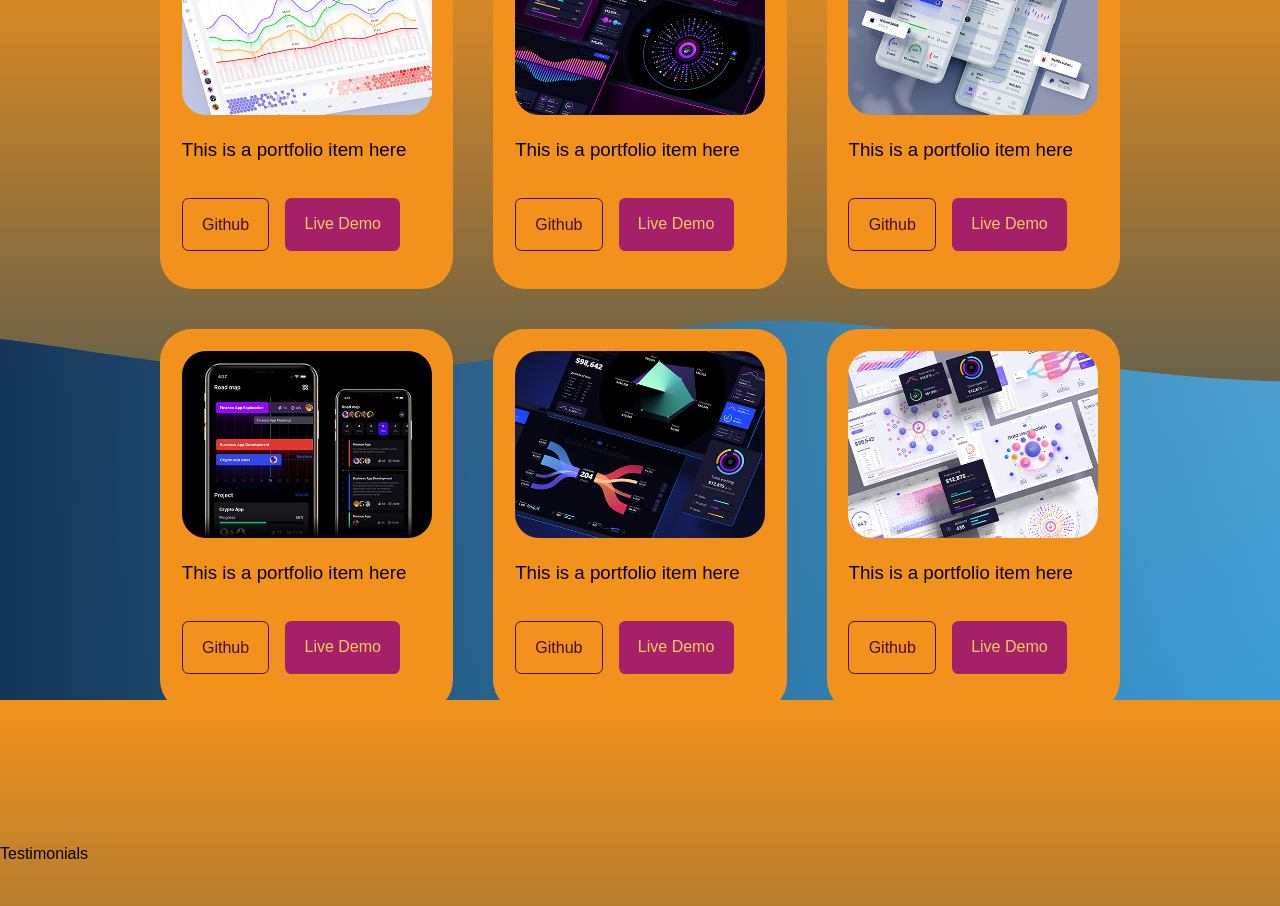
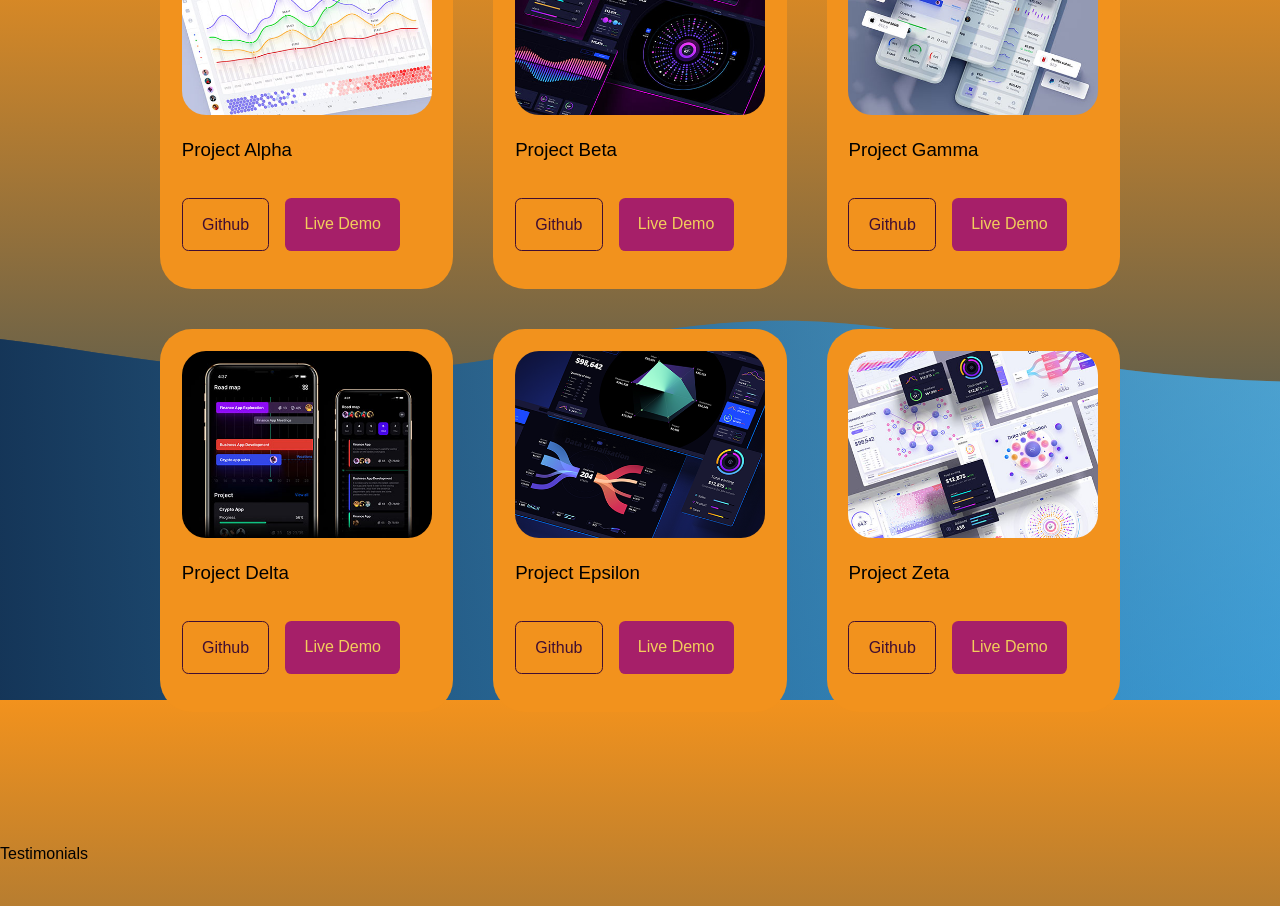
Before and after one commit to imBadAlpha/my-website, a React (Create React App) app: page / in a window 1280 px wide. Shown: the part 3300-4206 px from the top of the page. Built offline with nearby package versions, Linux system fonts and the light colour scheme; a web font is replaced by a local one.

Commit message:
Tweaks in the portfolio section

```diff
--- a/src/components/portfolio/Portfolio.jsx
+++ b/src/components/portfolio/Portfolio.jsx
@@ -7,6 +7,15 @@ import IMG4 from '../../assets/images/portfolio4.jpg'
 import IMG5 from '../../assets/images/portfolio5.png'
 import IMG6 from '../../assets/images/portfolio6.jpg'
 
+const data = [
+  {id: 1, "image": IMG1, title: "Project Alpha", github: "https://github.com", demo: "#"},
+  {id: 2, "image": IMG2, title: "Project Beta", github: "https://github.com", demo: "#"},
+  {id: 3, "image": IMG3, title: "Project Gamma", github: "https://github.com", demo: "#"},
+  {id: 4, "image": IMG4, title: "Project Delta", github: "https://github.com", demo: "#"},
+  {id: 5, "image": IMG5, title: "Project Epsilon", github: "https://github.com", demo: "#"},
+  {id: 6, "image": IMG6, title: "Project Zeta", github: "https://github.com", demo: "#"}
+]
+
 const Portfolio = () => {
   return (
     <section id='portfolio'>
@@ -14,71 +23,22 @@ const Portfolio = () => {
       <h2>Portfolio</h2>
 
       <div className='container portfolio__container'>
-        <article className='portfolio__item'>
-          <div className='portfolio__item-image'>
-            <img src={IMG1} alt="" />
-          </div>
-          <h3>This is a portfolio item here</h3>
-          <div className='portfolio__item-cta'>
-            <a href="https://github.com/imBadAlpha" className='btn' >Github</a>
-            <a href="#" className='btn btn-primary'>Live Demo</a>
-          </div>
-        </article>
-
-        <article className='portfolio__item'>
-          <div className='portfolio__item-image'>
-            <img src={IMG2} alt="" />
-          </div>
-          <h3>This is a portfolio item here</h3>
-          <div className='portfolio__item-cta'>
-            <a href="https://github.com/imBadAlpha" className='btn' >Github</a>
-            <a href="#" className='btn btn-primary'>Live Demo</a>
-          </div>
-        </article>
-
-        <article className='portfolio__item'>
-          <div className='portfolio__item-image'>
-            <img src={IMG3} alt="" />
-          </div>
-          <h3>This is a portfolio item here</h3>
-          <div className='portfolio__item-cta'>
-            <a href="https://github.com/imBadAlpha" className='btn' >Github</a>
-            <a href="#" className='btn btn-primary'>Live Demo</a>
-          </div>
-        </article>
-
-        <article className='portfolio__item'>
-          <div className='portfolio__item-image'>
-            <img src={IMG4} alt="" />
-          </div>
-          <h3>This is a portfolio item here</h3>
-          <div className='portfolio__item-cta'>
-            <a href="https://github.com/imBadAlpha" className='btn' >Github</a>
-            <a href="#" className='btn btn-primary'>Live Demo</a>
-          </div>
-        </article>
-
-        <article className='portfolio__item'>
-          <div className='portfolio__item-image'>
-            <img src={IMG5} alt="" />
-          </div>
-          <h3>This is a portfolio item here</h3>
-          <div className='portfolio__item-cta'>
-            <a href="https://github.com/imBadAlpha" className='btn' >Github</a>
-            <a href="#" className='btn btn-primary'>Live Demo</a>
-          </div>
-        </article>
-
-        <article className='portfolio__item'>
-          <div className='portfolio__item-image'>
-            <img src={IMG6} alt="" />
-          </div>
-          <h3>This is a portfolio item here</h3>
-          <div className='portfolio__item-cta'>
-            <a href="https://github.com/imBadAlpha" className='btn' >Github</a>
-            <a href="#" className='btn btn-primary'>Live Demo</a>
-          </div>
-        </article>
+        {
+          data.map(({id, image, title, github, demo}) => {
+            return(
+              <article key={id} className='portfolio__item'>
+                <div className='portfolio__item-image'>
+                  <img src={image} alt={title} />
+                </div>
+                <h3>{title}</h3>
+                <div className='portfolio__item-cta'>
+                  <a href={github} className='btn' >Github</a>
+                  <a href={demo} className='btn btn-primary'>Live Demo</a>
+                </div>
+              </article>
+            )
+          })
+        }
       </div>
 
     </section >
```
